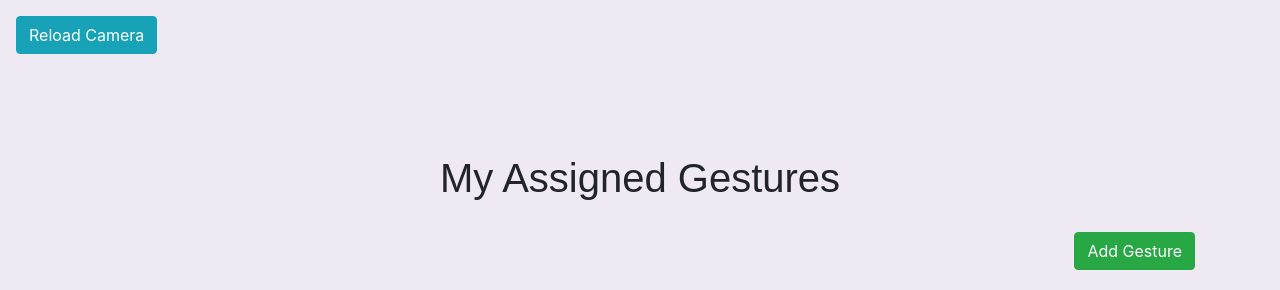
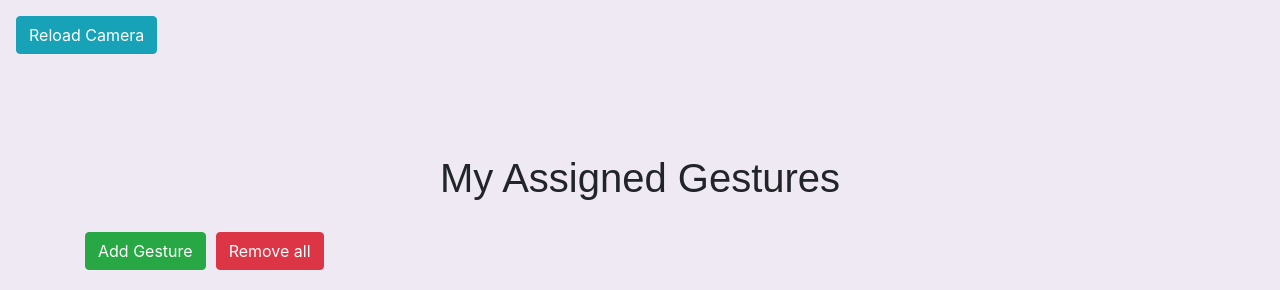
Before and after one commit to anton-linden/Gesture2Key---Hand-gesture-recognition, a Flask app: page / in a window 1280 px wide. Shown: the part 88-378 px from the top of the page. Run offline with Flask 2, Linux system fonts and the light colour scheme; some libraries are stand-ins or nearby versions; some web fonts are replaced.

Commit message:
Added a remove all gestures button.

```diff
--- a/app.py
+++ b/app.py
@@ -38,6 +38,7 @@ customKeys = [
 
 data = []  # Array to manage the dataset.
 
+
 # Navigates to the main HTML page in templates.
 @app.route('/')
 def index():
@@ -49,6 +50,18 @@ def index():
 @app.route('/addRowPage/')
 def addRowPage():
     return render_template('addRowPage.html', availableGestures=availableGestures, customKeys=customKeys)
+
+
+# Removes all added gestures for faster removal
+@app.route('/removeAllElements/')
+def removeAllElements():
+    global availableGestures
+    global data
+
+    data = []
+    availableGestures = ["Open", "Close", "OK", "PointRight", "PointLeft", "MoveLeft", "MoveRight", "PointUp", "PointDown"]
+
+    return index()
 
 
 # Adds a new entry into the data set.
--- a/static/styles.css
+++ b/static/styles.css
@@ -49,6 +49,11 @@ footer {
 }
 
 .add-button-div {
-  text-align: right;
-  margin-bottom: 20px;
+    text-align: right;
+    margin-bottom: 20px;
+    display: flex;
 }
+
+.add-button-div button {
+    margin-right: 10px;
+}
--- a/templates/index.html
+++ b/templates/index.html
@@ -29,6 +29,9 @@
             <div class="add-button-div">
               <form action="/addRowPage/" method="get">
                  <button type="submit" class="btn btn-success" name="addRowBtn">Add Gesture</button>
+              </form>
+              <form action="/removeAllElements/" method="get">
+                 <button type="submit" class="btn btn-danger" name="removeAllElementsBtn">Remove all</button>
               </form>
             </div>
 
```
